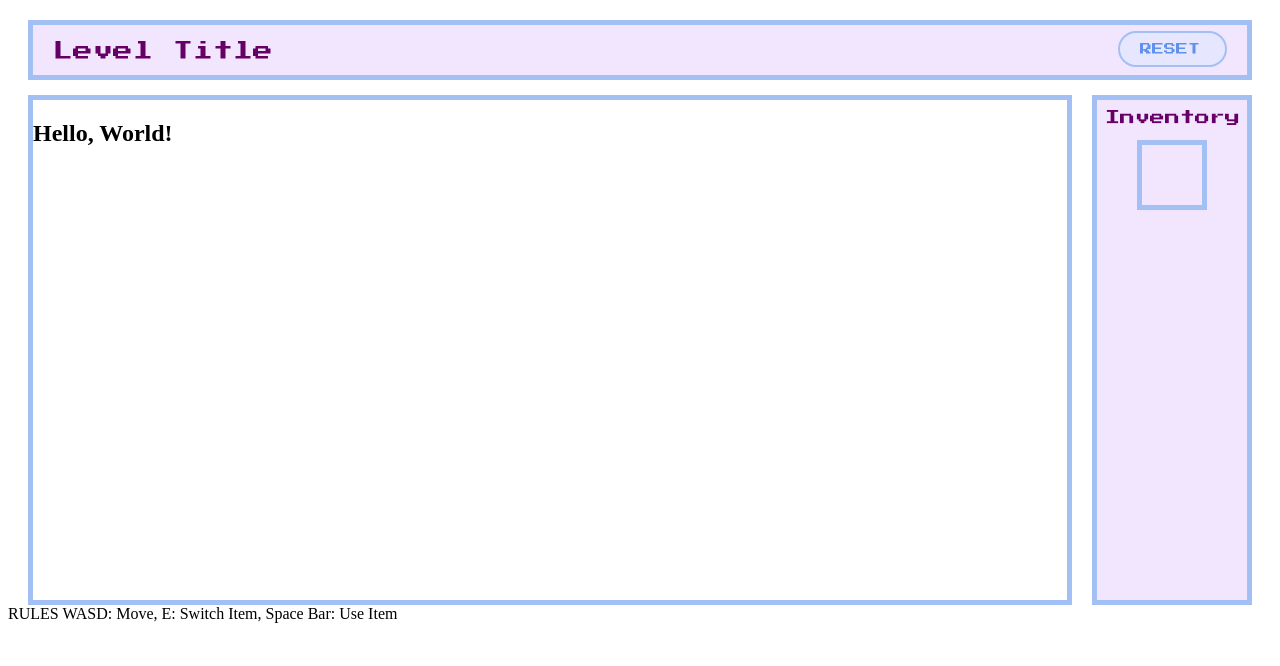
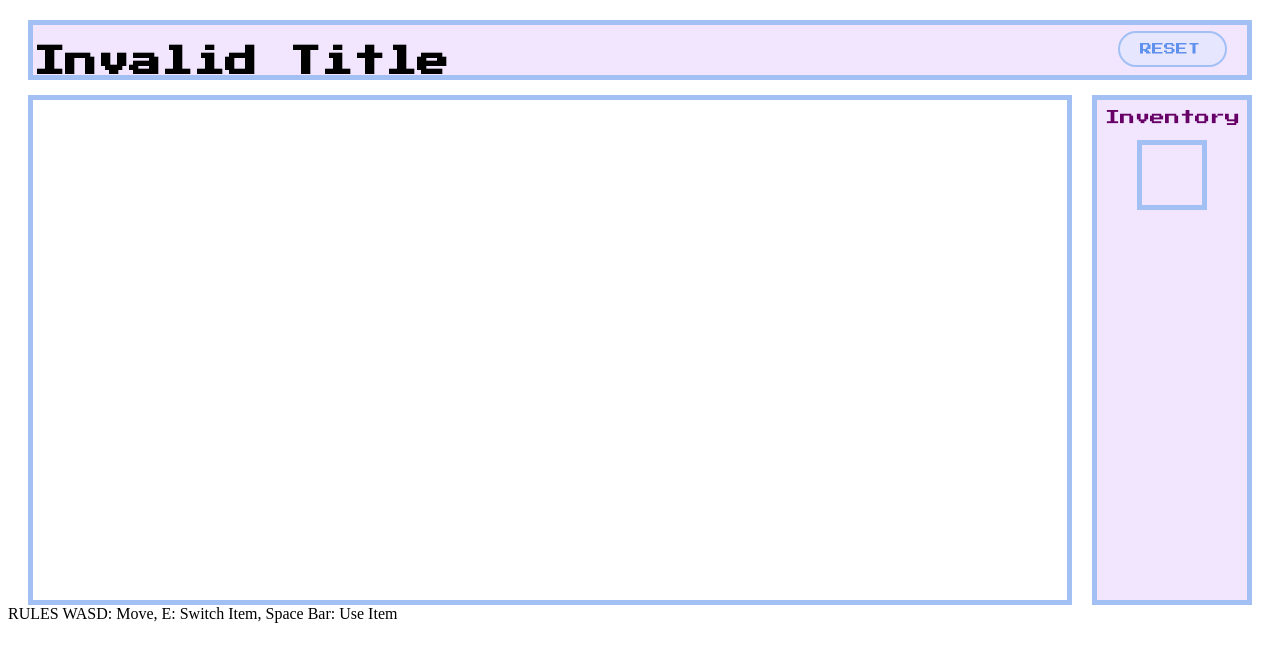
Before and after one commit to xtianhill/softcon-level-design, a Python web app: template flask/templates/playTitle.html in a window 1280 px wide. Shown: the top 666 px of the page. Run offline with Jinja, Linux system fonts and the light colour scheme; the template is opened without the code that fills it, so the values that code supplies are empty; some libraries are stand-ins or nearby versions.

Commit message:
changed html stuff

```diff
--- a/flask/templates/playTitle.html
+++ b/flask/templates/playTitle.html
@@ -21,17 +21,16 @@
   </head>
   <body>
     <header class="header" id = "header">
-      <div class="title">Level Title</div>
+        {% if title %}
+            <div class="title" id="levelTitle">{{title}}</div>
+        {% else %}
+            <h1>Invalid Title</h1>
+        {% endif %}
       <a href="#" id="movemode" class="myButton" onclick="engine.reset()">RESET</a>
     </header>
     <section="group">
       <section>
         <div class="wrapper" id="wrap">
-                {% if title %}
-                <h1 id="levelTitle">{{title}}</h1>
-              {% else %}
-                <h1>Hello, World!</h1>
-              {% endif %}
           <canvas id="c" width="1500" height="500" ></canvas>
         </div>
       </section>
```
